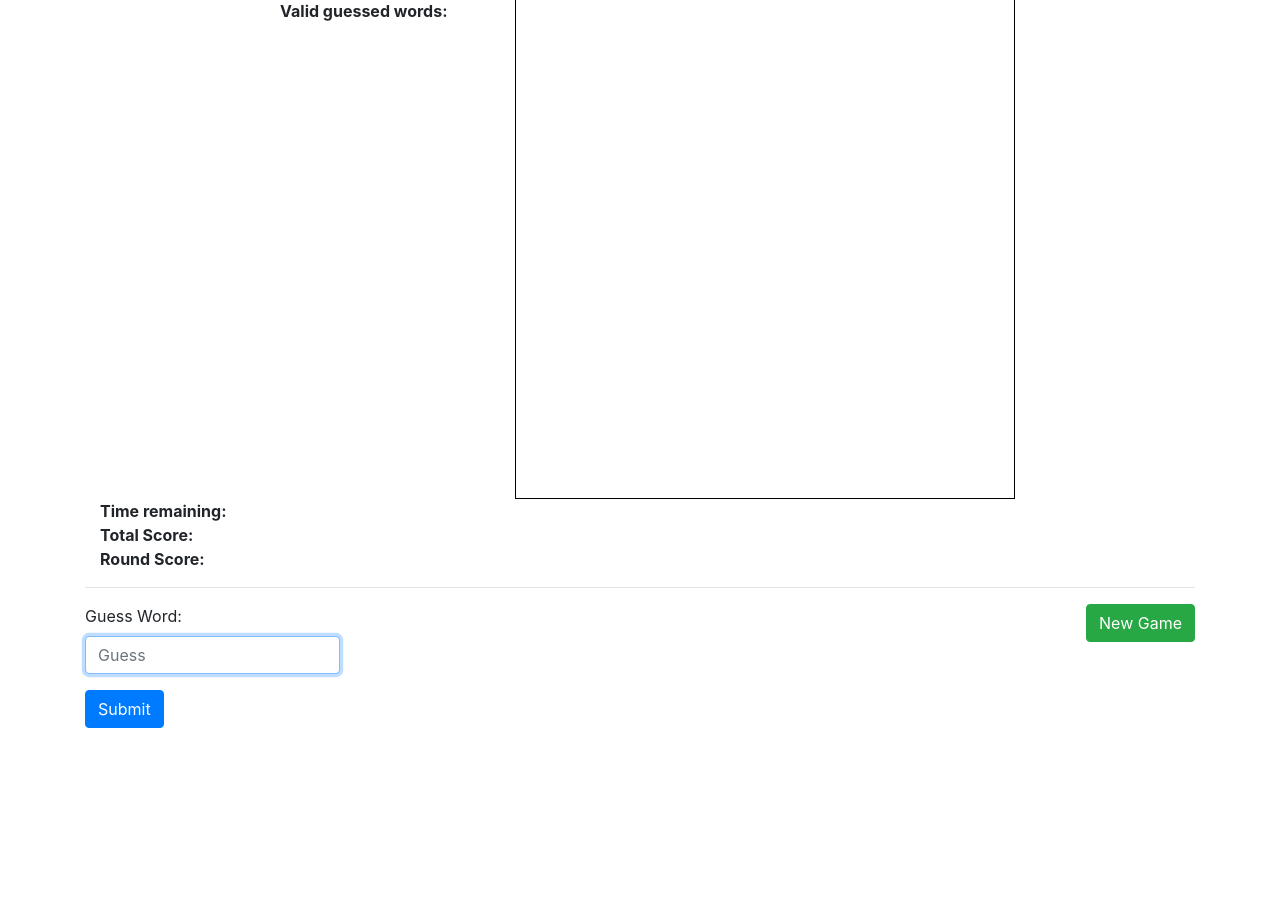
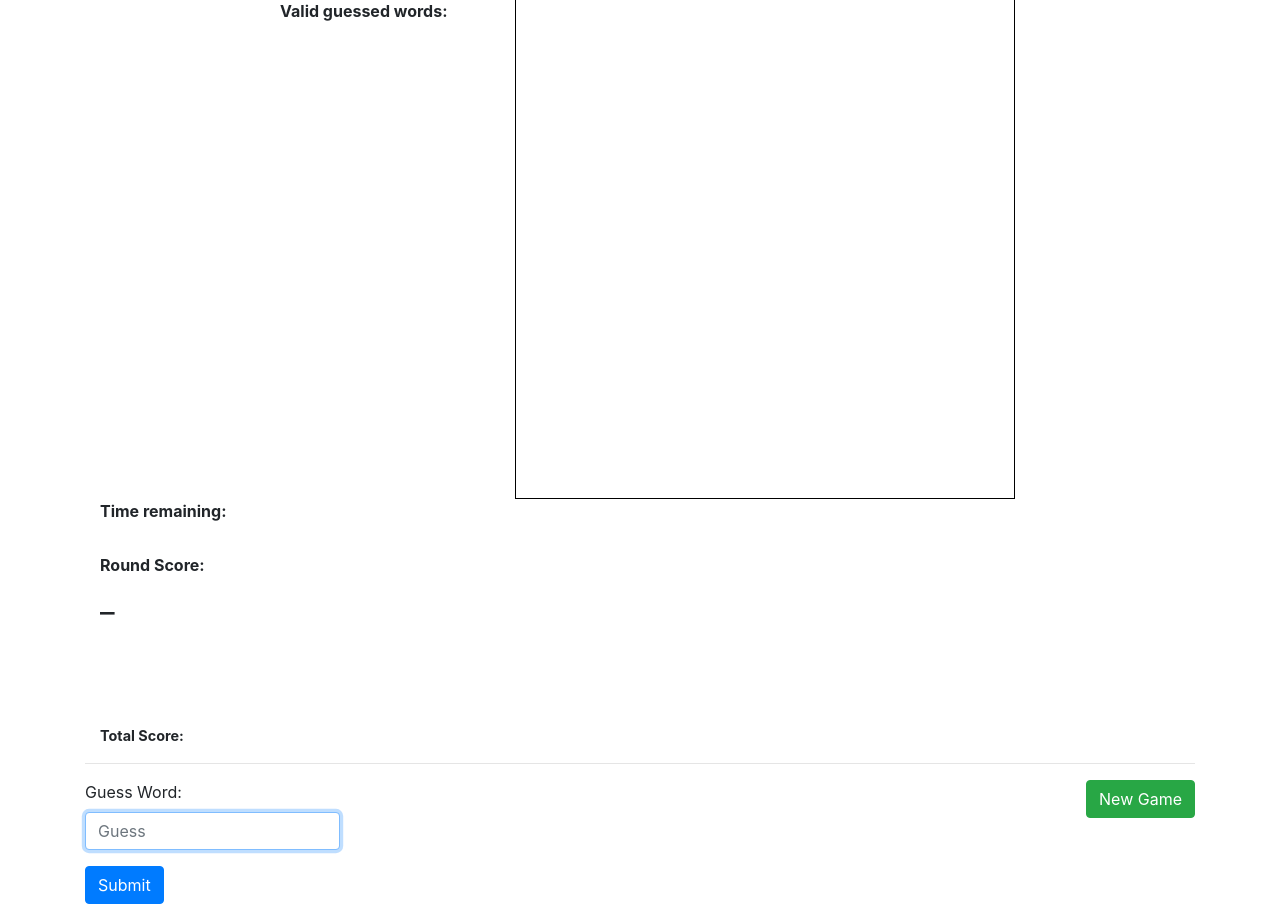
Before and after one commit to Tyler-Yates/scrambled-words, a Python web app: template application/templates/game.html in a window 1280 px wide. Shown: the part 90-994 px from the top of the page. Before the commit the page ends 818 px from the top, so only its background shows below. Run offline with Jinja, Linux system fonts and the light colour scheme; the template is opened without the code that fills it, so the values that code supplies are empty.

Commit message:
Improve formatting of game page

```diff
--- a/application/static/game.css
+++ b/application/static/game.css
@@ -52,8 +52,17 @@
     font-size: 200%;
 }
 
-.score-div {
+#time-remaining-container {
+    padding-bottom: 30px;
+}
+
+#round-score-div {
     font-size: 200%;
+    padding-bottom: 100px;
+}
+
+#total-score-container {
+    font-size: 90%;
 }
 
 .scored-word {
--- a/application/static/game.js
+++ b/application/static/game.js
@@ -39,7 +39,7 @@ $(document).ready(function () {
 
         // Update player scores
         const roundScoreDiv = document.getElementById("round-score-div");
-        roundScoreDiv.innerHTML = "";
+        roundScoreDiv.innerHTML = "_";
 
         if (data.hasOwnProperty("player_total_score")) {
             const totalScoreDiv = document.getElementById("total-score-div");
--- a/application/templates/game.html
+++ b/application/templates/game.html
@@ -49,20 +49,27 @@
             </div>
     </div>
     <div id="timer-container" class="container side-bar">
+        <div id="time-remaining-container">
             <div>
                 <p><strong>Time remaining:</strong></p>
             </div>
             <div id="time-remaining-div">
             </div>
-        <div>
+        </div>
+        <div id="round-score-container">
+            <div id="round-score-label">
+                <p><strong>Round Score:</strong></p>
+            </div>
+            <div id="round-score-div" class="score-div">
+                _
+            </div>
+        </div>
+        <div id="total-score-container">
+            <div id="total-score-label">
                 <p><strong>Total Score:</strong></p>
             </div>
             <div id="total-score-div" class="score-div">
             </div>
-        <div>
-            <p><strong>Round Score:</strong></p>
-        </div>
-        <div id="round-score-div" class="score-div">
         </div>
     </div>
 </div>
```
Lines whose indentation alone changed are shown as unchanged.
